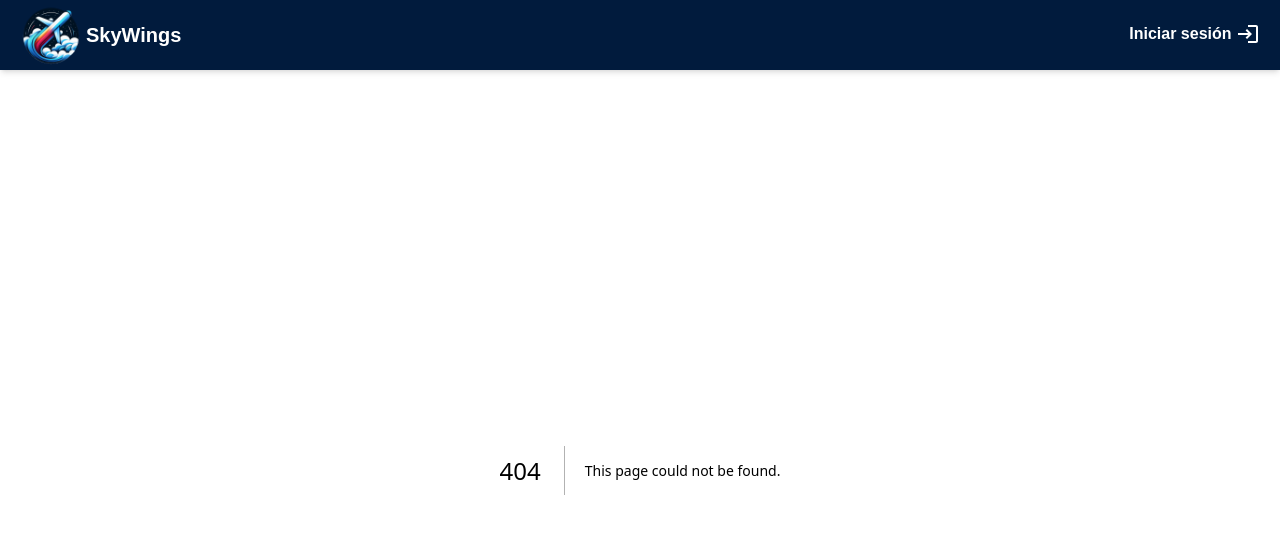
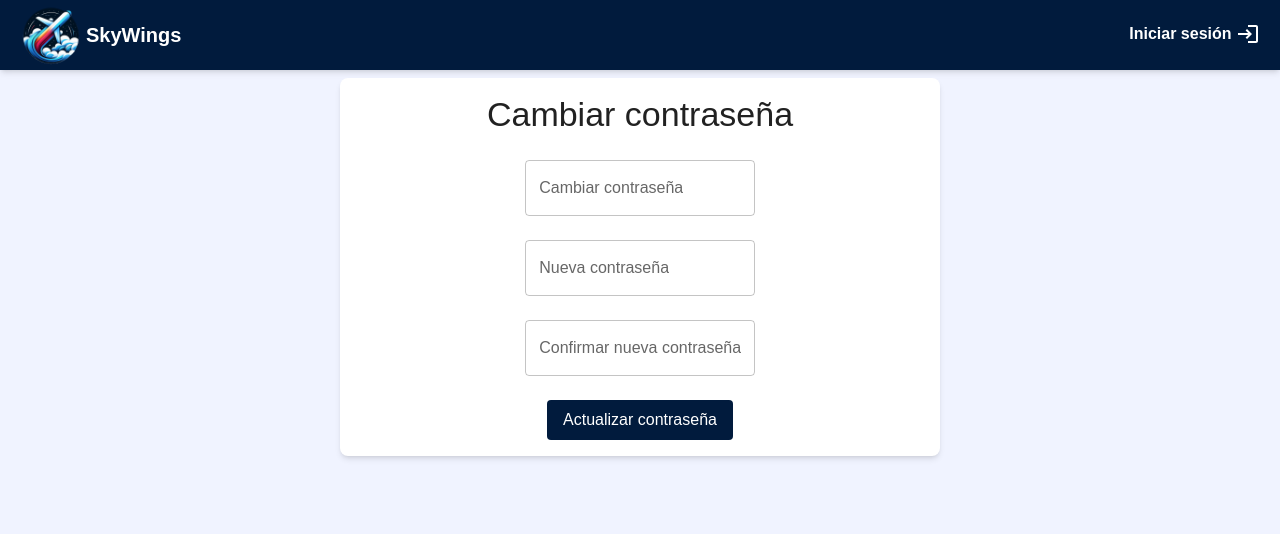
Before and after one commit to M4riaj0/skywings-frontend, a Next.js app: page /profile/password in a window 1280 px wide. Before the commit this address had no page. Shown: the top 534 px of the page. Built offline with nearby package versions, Linux system fonts and the light colour scheme.

Commit message:
create update password view

```diff
--- a/src/app/profile/layout.tsx
+++ b/src/app/profile/layout.tsx
@@ -6,11 +6,11 @@ const ProfileLayout = ({
   children: React.ReactNode;
 }>) => {
   return (
-    <div className="h-[80vh] mt-[1vh]">
-      <div className="w-full mx-auto max-w-[600px] py-4 bg-white shadow-md rounded-lg text-center flex justify-center h-auto">
+    <main className="h-[80vh] mt-[1vh]">
+      <section className="w-full mx-auto max-w-[600px] py-4 bg-white shadow-md rounded-lg text-center flex justify-center h-auto">
         {children}
-      </div>
-    </div>
+      </section>
+    </main>
   );
 };
 
--- /dev/null
+++ b/src/app/profile/password/page.tsx
@@ -0,0 +1,134 @@
+"use client";
+
+import React from "react";
+import { useForm } from "react-hook-form";
+import { z } from "zod";
+import { zodResolver } from "@hookform/resolvers/zod";
+import { changePassword } from "@/services/profile";
+import { TextField, Typography } from "@mui/material";
+import { useTheme } from "@mui/material/styles";
+import { useRouter } from "next/navigation";
+
+const UpdatePasswordForm = () => {
+  const theme = useTheme();
+  const router = useRouter();
+
+  const schema = z.object({
+    currentPassword: z
+      .string()
+      .nonempty("Se requiere la contraseña actual")
+      .min(8, "La contraseña debe tener al menos 8 caracteres")
+      .max(20, "La contraseña debe tener como máximo 20 caracteres")
+      .regex(/^\S*$/, "La contraseña no debe contener espacios en blanco"),
+    newPassword: z
+      .string()
+      .nonempty("Se requiere la nueva contraseña")
+      .min(8, "La contraseña debe tener al menos 8 caracteres")
+      .max(20, "La contraseña debe tener como máximo 20 caracteres")
+      .regex(/^\S*$/, "La contraseña no debe contener espacios en blanco")
+      .refine((data) => data !== watch("currentPassword"), {
+        message: "La nueva contraseña debe ser diferente a la actual",
+      }),
+    confirmPassword: z
+      .string()
+      .nonempty("Por favor confirma tu nueva contraseña")
+      .refine((data) => data === watch("newPassword"), {
+        message: "Las contraseñas no coinciden",
+      }),
+  });
+
+  const {
+    register,
+    handleSubmit,
+    watch,
+    formState: { errors },
+  } = useForm({
+    defaultValues: {
+      currentPassword: "",
+      newPassword: "",
+      confirmPassword: "",
+    },
+    resolver: zodResolver(schema),
+  });
+
+  // useEffect(() => {
+  //   const mainElement = document.querySelector("main");
+  //   if (mainElement) {
+  //     mainElement.style.display = "flex";
+  //     mainElement.style.alignItems = "center";
+  //   }
+  // }, []);
+
+  const onSubmit = handleSubmit(async (data) => {
+    const token = localStorage.getItem("token");
+    let username;
+    if (token) {
+      const payload = JSON.parse(atob(token.split(".")[1]));
+      username = payload.username;
+    }
+
+    const dataToSend = {
+      username,
+      currentPassword: data.currentPassword,
+      newPassword: data.newPassword,
+    };
+    const res = await changePassword(dataToSend);
+    if (res === true) {
+      console.log(res);
+      alert("Cambio de contraseña realizado");
+      router.push("/");
+      router.refresh();
+    } else {
+      console.log(res);
+      alert("Error al intentar cambiar contraseña");
+    }
+  });
+
+  return (
+    <form onSubmit={onSubmit} className="space-y-6">
+      <Typography variant="h4" component="h1" align="center">
+        Cambiar contraseña
+      </Typography>
+      <div className="space-y-2 w-3/4 mx-auto">
+        <TextField
+          id="currentPassword"
+          type="password"
+          label="Cambiar contraseña"
+          {...register("currentPassword")}
+          error={!!errors.currentPassword}
+          helperText={errors.currentPassword?.message}
+        />
+      </div>
+      <div className="space-y-2 w-3/4 mx-auto">
+        <TextField
+          id="newPassword"
+          type="password"
+          label="Nueva contraseña"
+          {...register("newPassword")}
+          error={!!errors.newPassword}
+          helperText={errors.newPassword?.message}
+        />
+      </div>
+      <div className="space-y-2 w-3/4 mx-auto">
+        <TextField
+          id="confirmPassword"
+          type="password"
+          label="Confirmar nueva contraseña"
+          {...register("confirmPassword")}
+          error={!!errors.confirmPassword}
+          helperText={errors.confirmPassword?.message}
+        />
+      </div>
+
+      <button
+        type="submit"
+        className="mt-4 px-4 py-2 text-white rounded"
+        style={{ backgroundColor: theme.palette.primary.main }}
+      >
+        Actualizar contraseña
+      </button>
+    </form>
+  );
+};
+
+export default UpdatePasswordForm;
--- a/src/app/schemas/users.ts
+++ b/src/app/schemas/users.ts
@@ -24,3 +24,9 @@ export interface Admin {
   email: string;
   password: string;
 }
+
+export interface ChangePassword {
+  username: string;
+  currentPassword: string;
+  newPassword: string;
+}
--- a/src/components/forms/mutliStepFrom.tsx
+++ b/src/components/forms/mutliStepFrom.tsx
@@ -328,7 +328,7 @@ const MultiStepForm = ({ steps, user }) => {
       let res;
       if (user) {
         res = await updateUser(formDataToSend);
-        if (!res.error) {
+        if (!res.error ) {
           console.log(res);
           alert("Usuario actualizado exitosamente");
           router.push("/");
--- a/src/components/navigation/adminNav.tsx
+++ b/src/components/navigation/adminNav.tsx
@@ -4,29 +4,41 @@ import theme from "../../theme";
 export default function AdminNav() {
   return (
     <>
-      <li id="navPass">
-        <Link href="/">
+      <li id="navEdit">
         <button
           className="font-bold py-[20px] border-b-2 border-transparent  hover:border-gray-50"
           style={{
             color: theme.palette.background.paper,
           }}
+          onClick={() => {
+            const navEdit = document.getElementById("navEdit");
+            if (navEdit) {
+              const childUl = navEdit.querySelector("ul");
+              if (childUl) {
+                childUl.style.display =
+                  childUl.style.display === "block" ? "none" : "block";
+              }
+            }
+          }}
         >
+          Editar Perfil
+        </button>
+        <ul className="absolute bg-white shadow-lg rounded mt-1 hidden">
+          <li>
+            <Link href="/profile">
+              <button className="w-full font-bold py-1 px-5 rounded border-2 border-transparent hover:border-gray-300">
+                Editar información
+              </button>
+            </Link>
+          </li>
+          <li>
+            <Link href="/profile/password">
+              <button className="w-full font-bold py-1 px-5 rounded border-2 border-transparent hover:border-gray-300">
                 Cambiar contraseña
               </button>
             </Link>
           </li>
-      <li id="edit">
-        <Link href="/profile">
-          <button
-            className="font-bold py-[20px] border-b-2 border-transparent  hover:border-gray-50"
-            style={{
-              color: theme.palette.background.paper,
-            }}
-          >
-            Editar Perfil
-          </button>
-        </Link>
+        </ul>
       </li>
       <li id="navVuelos">
         <button
--- a/src/components/navigation/rootNav.tsx
+++ b/src/components/navigation/rootNav.tsx
@@ -7,7 +7,7 @@ export default function RootNav() {
     <>
       <li id="changePass">
         {/* This route must be changed to /changePassword or something like that */}
-        <Link href="/">
+        <Link href="/profile/password">
           <button
             className="font-bold py-[20px] border-b-2 border-transparent  hover:border-gray-50"
             style={{
--- a/src/components/navigation/userNav.tsx
+++ b/src/components/navigation/userNav.tsx
@@ -6,16 +6,40 @@ export default function UserNav() {
   return (
     <>
       <li id="navEdit">
-        <Link href="/profile">
         <button
           className="font-bold py-[20px] border-b-2 border-transparent  hover:border-gray-50"
           style={{
             color: theme.palette.background.paper,
           }}
+          onClick={() => {
+            const navEdit = document.getElementById("navEdit");
+            if (navEdit) {
+              const childUl = navEdit.querySelector("ul");
+              if (childUl) {
+                childUl.style.display =
+                  childUl.style.display === "block" ? "none" : "block";
+              }
+            }
+          }}
         >
           Editar Perfil
         </button>
+        <ul className="absolute bg-white shadow-lg rounded mt-1 hidden">
+          <li>
+            <Link href="/profile">
+              <button className="w-full font-bold py-1 px-5 rounded border-2 border-transparent hover:border-gray-300">
+                Editar información
+              </button>
             </Link>
+          </li>
+          <li>
+            <Link href="/profile/password">
+              <button className="w-full font-bold py-1 px-5 rounded border-2 border-transparent hover:border-gray-300">
+                Cambiar contraseña
+              </button>
+            </Link>
+          </li>
+        </ul>
       </li>
       <li id="navTickets">
         <button
@@ -40,7 +64,7 @@ export default function UserNav() {
           <li>
             {/* /tickets/reservations */}
             <Link href="/">
-              <button className="w-full font-bold py-1 px-3 rounded hover:border hover:border-gray-300">
+              <button className="w-full font-bold py-1 px-5 rounded border-2 border-transparent hover:border-gray-300">
                 Ver reservas
               </button>
             </Link>
@@ -48,7 +72,7 @@ export default function UserNav() {
           <li>
             {/* /tickets/active */}
             <Link href="/">
-              <button className="w-full font-bold py-1 px-3 hover:border hover:border-gray-300">
+              <button className="w-full font-bold py-1 px-5 rounded border-2 border-transparent hover:border-gray-300">
                 Ver tiquetes activos
               </button>
             </Link>
@@ -56,7 +80,7 @@ export default function UserNav() {
           <li>
             {/* /tickets/history */}
             <Link href="/">
-              <button className="w-full font-bold py-1 px-3 rounded hover:border hover:border-gray-300">
+              <button className="w-full font-bold py-1 px-5 rounded border-2 border-transparent hover:border-gray-300">
                 Historial
               </button>
             </Link>
--- a/src/services/profile.ts
+++ b/src/services/profile.ts
@@ -1,4 +1,4 @@
-import { RegisterData } from "@/app/schemas/users";
+import { RegisterData, ChangePassword } from "@/app/schemas/users";
 
 const backendUrl = process.env.NEXT_PUBLIC_BACKEND_URL;
 
@@ -43,3 +43,20 @@ export async function updateUser (data: RegisterData) {
     console.error("Error actualizando la información del usuario:", error);
   }
 }
+
+export async function changePassword (data: ChangePassword) {
+  try {
+    const response = await fetch(`${backendUrl}/users/updatepassword`, {
+      method: "PATCH",
+      headers: {
+        "Content-Type": "application/json",
+        Authorization: `Bearer ${localStorage.getItem("token")}`,
+      },
+      body: JSON.stringify(data),
+    });
+    const result = await response.json();
+    return result;
+  } catch (error) {
+    console.error("Error al actualizar contraseña: ", error);
+  }
+}
```
Lines whose indentation alone changed are shown as unchanged.
